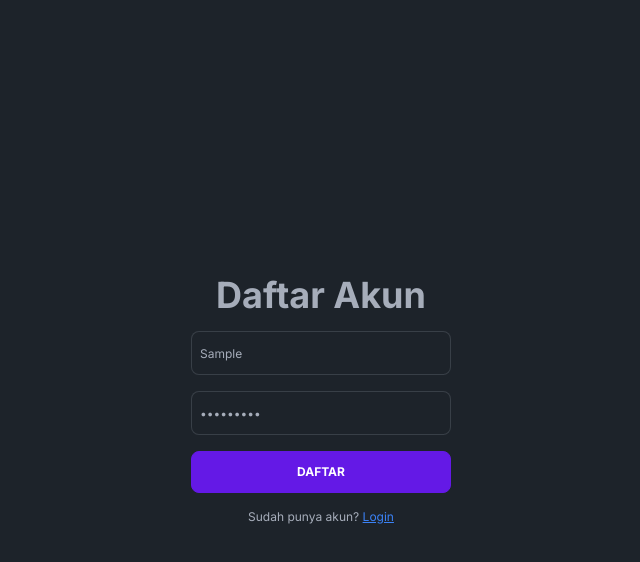
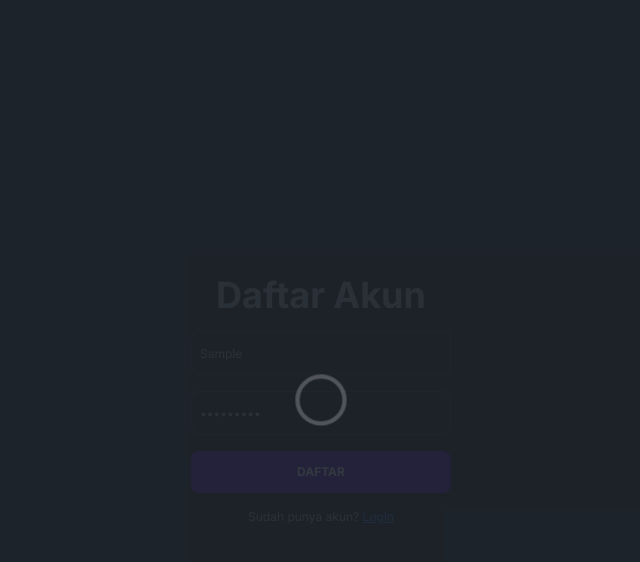
Before and after one commit to franswahyuvirgawan/tugas-ppl-1, a React (Vite) app: page / in a window 1280 px wide. Both pictures are taken after typing "Sample", "Sample123" into the empty fields and a click on the button "DAFTAR". Shown: the top 562 px of the page, without its empty margins (319-959 px from the left). Built offline with nearby package versions, Linux system fonts and the light colour scheme; no server answers.

Commit message:
fix(login/register): fix routing

```diff
--- a/src/Pages/Daftar.tsx
+++ b/src/Pages/Daftar.tsx
@@ -1,12 +1,15 @@
-import React from "react";
+import React, { useState } from "react";
 import { Link, useNavigate } from "react-router-dom";
 import useUserStore from "../store/userStore";
+import { PuffLoader } from "react-spinners";
 
 const Daftar: React.FC = () => {
   const store = useUserStore();
   const navigate = useNavigate();
+  const [loading, setLoading] = useState<boolean>(false);
 
   const handleRegister = async (e: React.FormEvent<HTMLFormElement>) => {
+    setLoading(true);
     e.preventDefault();
     const data = {
       nim: store.newNim,
@@ -23,6 +26,7 @@ const Daftar: React.FC = () => {
       if (response.ok) {
         // Berhasil melakukan sign up
         console.log("Sign up berhasil!");
+        setLoading(false);
         navigate("/login");
       } else {
         // Gagal melakukan sign up
@@ -34,7 +38,16 @@ const Daftar: React.FC = () => {
   };
 
   return (
-    <div className="text-xs flex justify-center flex-col items-center gap-[100px] ">
+    <div
+      className={`${
+        loading ? "h-screen" : ""
+      } text-xs flex justify-center flex-col items-center gap-[100px]`}
+    >
+      {loading && (
+        <div className="w-full absolute flex flex-row items-center justify-center bg-[#1D232A] h-screen bg-opacity-90">
+          <PuffLoader color="#fff" />
+        </div>
+      )}
       <form
         onSubmit={handleRegister}
         className="flex flex-col gap-[16px] h-screen justify-center items-center w-full md:w-[400px] px-[70px]"
--- a/src/Pages/Login.tsx
+++ b/src/Pages/Login.tsx
@@ -1,13 +1,16 @@
 import React, { useState } from "react";
 import { Link, useNavigate } from "react-router-dom";
 import useUserStore from "../store/userStore";
+import { PuffLoader } from "react-spinners";
 
 const Login: React.FC = () => {
   const store = useUserStore();
   const navigate = useNavigate();
   const [error, setError] = useState<string>("");
+  const [loading, setLoading] = useState<boolean>(false);
 
   const handleRegister = async (e: React.FormEvent<HTMLFormElement>) => {
+    setLoading(true);
     e.preventDefault();
     const data = {
       nim: store.nimLogin,
@@ -26,6 +29,7 @@ const Login: React.FC = () => {
         const token = responseData.data.token;
         store.updateUserToken(token);
         navigate("/api");
+        setLoading(false);
       } else {
         setError(responseData?.msg);
       }
@@ -35,7 +39,16 @@ const Login: React.FC = () => {
   };
 
   return (
-    <div className="text-xs flex justify-center flex-col items-center gap-[100px]">
+    <div
+      className={`${
+        loading ? "h-screen" : ""
+      } text-xs flex justify-center flex-col items-center gap-[100px]`}
+    >
+      {loading && (
+        <div className="w-full absolute flex flex-row items-center justify-center bg-[#1D232A] h-screen bg-opacity-90">
+          <PuffLoader color="#fff" />
+        </div>
+      )}
       <form
         onSubmit={handleRegister}
         className="flex flex-col gap-[16px] h-screen justify-center items-center w-full md:w-[400px] px-[70px]"
@@ -60,7 +73,7 @@ const Login: React.FC = () => {
         </button>
         <p className="text-red-500 text-center text-xs lg:text-sm">{error}</p>
         <p>
-          Belum punya akun?
+          Belum punya akun?{" "}
           <Link className="text-blue-500 underline" to="/">
             Daftar
           </Link>
--- a/src/Pages/Template.tsx
+++ b/src/Pages/Template.tsx
@@ -51,7 +51,6 @@ function Template({ api, metode }: { api: string; metode: string }) {
       setLoading(false);
     } catch (error) {
       console.error("Error fetching data:", error);
-      navigate("/login");
     }
   };
 
@@ -93,9 +92,12 @@ function Template({ api, metode }: { api: string; metode: string }) {
 
   useEffect(() => {
     fetchData();
+  }, [api, urutan]);
+
+  useEffect(() => {
     fetchDataPerUser();
     fetchDataProses();
-  }, [api, urutan]);
+  }, [api]);
 
   function formatDate(inputDate: string): string {
     const date = new Date(inputDate);
@@ -141,11 +143,24 @@ function Template({ api, metode }: { api: string; metode: string }) {
     }
   };
 
-  console.log(loading);
+  const handleLogout = () => {
+    store.updateNewNim("");
+    store.updatenewPassword("");
+    store.updateNimLogin("");
+    store.updatePasswordLogin("");
+    store.updateUserToken("");
+  };
 
   return (
     <>
       <div className="px-[40px] text-xs flex justify-center flex-col items-center gap-[100px] py-[80px]">
+        <button
+          disabled={loading ? true : false}
+          className="btn btn-xs p-5 btn-primary flex flex-col items-center"
+          onClick={handleLogout}
+        >
+          Logout
+        </button>
         <div className="flex flex-col gap-6 items-center">
           <h1 className="lg:text-4xl text-2xl font-bold text-center">
             Program hitung akar kuadrat bilangan
```
